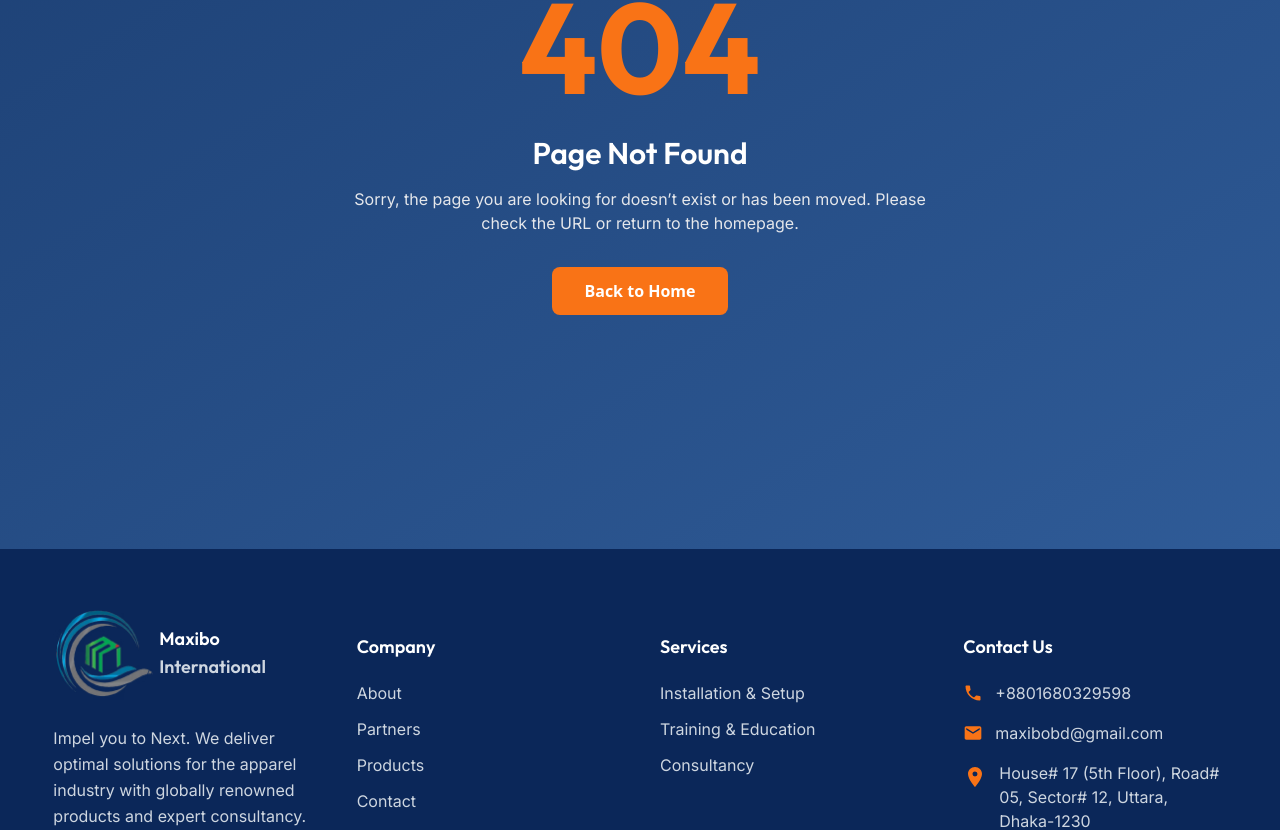
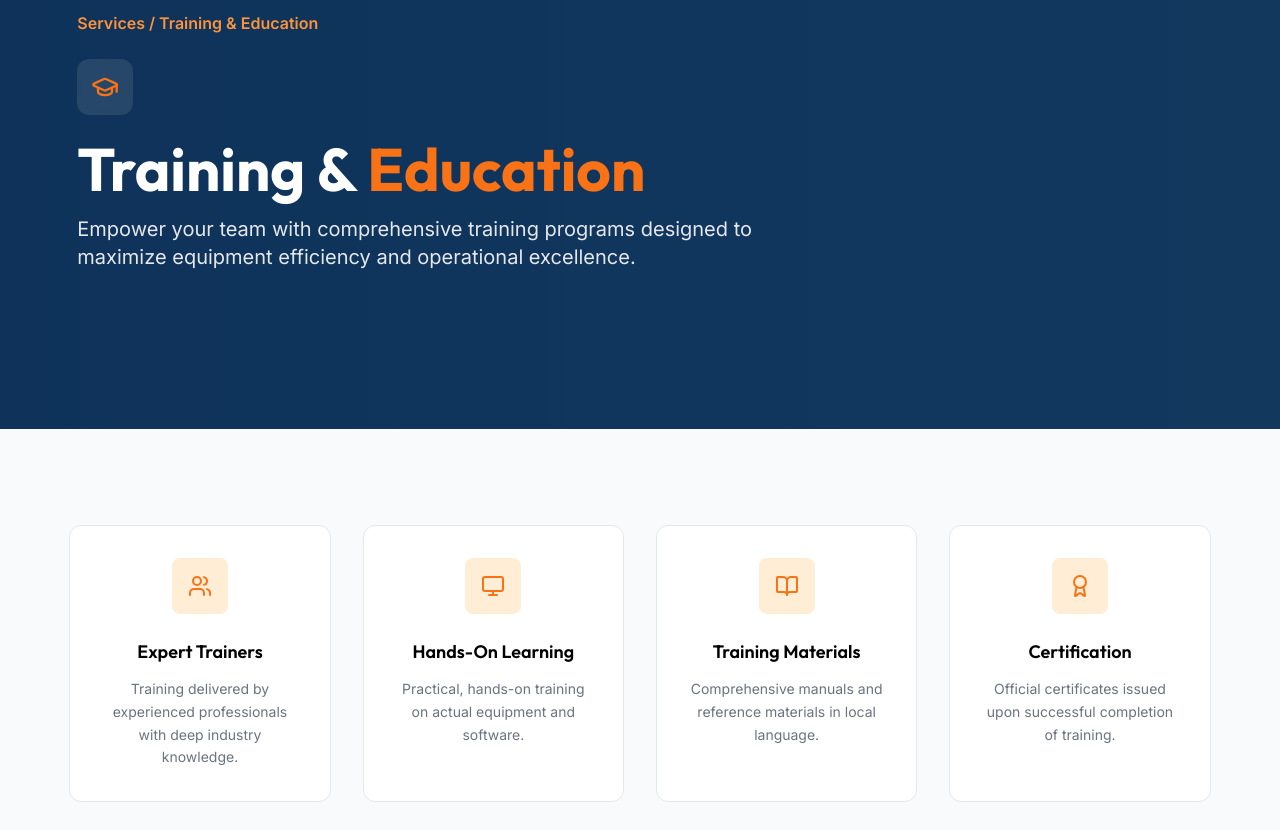
Before and after one commit to siam41sarker/maxibo_international, a React (Vite) app: page /services/trainingandeducation in a window 1280 px wide. Shown: the part 251-1081 px from the top of the page. Built offline with nearby package versions, Linux system fonts and the light colour scheme.

Commit message:
Training and Education page updated

```diff
--- a/src/Components/Header/Header.jsx
+++ b/src/Components/Header/Header.jsx
@@ -28,7 +28,7 @@ const Header = () => {
 
   const serviceLinks = [
     { name: "Installation & Setup", path: "/services/Installation" },
-    { name: "Consulting Services", path: "/services/consulting" },
+    { name: "Training & Education", path: "/services/trainingandeducation" },
     { name: "Technical Support", path: "/services/support" },
   ];
 
--- /dev/null
+++ b/src/Components/InvestSkills/InvestSkills.jsx
@@ -0,0 +1,40 @@
+const InvestSkills = () => {
+    return (
+        <section className="bg-white py-24 px-4">
+            <div className="max-w-5xl mx-auto">
+                <div className="bg-gradient-to-r from-[#1e3f73] to-[#355f9c] border border-[#CED6E0] text-center rounded-2xl shadow-lg px-8 py-16">
+
+                    {/* Heading */}
+                    <h2 className="text-3xl md:text-5xl font-bold font-outfit text-white mb-5">
+                        Invest in Your{" "}
+                        <span className="text-orange-400">Team's Skills</span>
+                    </h2>
+
+                    {/* Subtext */}
+                    <p className="text-blue-100 font-inter max-w-2xl mx-auto mb-10">
+                        Well-trained operators and technicians are the key to maximizing your equipment ROI. Contact us to schedule training for your team.
+                    </p>
+
+                    {/* Buttons */}
+                    <div className="flex flex-col sm:flex-row items-center justify-center gap-4">
+
+                        {/* Primary Button */}
+                        <button className="bg-orange-500 hover:bg-orange-600 font-inter text-white font-semibold px-8 py-3 rounded-xl transition duration-300 shadow">
+                            Schedule Training →
+                        </button>
+
+                        {/* Secondary Button */}
+                        <a
+                            href="#" target="_blank"
+                            className="border border-white/40 text-white font-inter font-semibold px-8 py-3 rounded-xl hover:bg-white/10 transition duration-300 inline-block"
+                        >
+                            View Services
+                        </a>
+                    </div>
+                </div>
+            </div>
+        </section>
+    );
+};
+
+export default InvestSkills;
--- /dev/null
+++ b/src/Components/TrainingCard/TrainingCard.jsx
@@ -0,0 +1,78 @@
+import { useEffect, useState } from "react";
+import {
+  Clock,
+  Shield,
+  Cog,
+  Users,
+  Monitor,
+  BookOpen,
+  Award
+} from "lucide-react";
+
+// Map JSON icons to lucide-react icons
+const iconMap = {
+  Clock,
+  Shield,
+  Cog,
+  Users,
+  Monitor,
+  BookOpen,
+  Award,
+};
+
+const TrainingCard = () => {
+  const [features, setFeatures] = useState([]);
+
+  useEffect(() => {
+    fetch("/services.json")
+      .then((res) => res.json())
+      .then((data) => {
+        setFeatures(data.training?.features || []);
+      });
+  }, []);
+
+  return (
+    <div className="bg-[#F9FAFB]">
+      <div className="lg:w-11/12 mx-auto px-4 py-24">
+
+        <div className="grid grid-cols-1 sm:grid-cols-2 lg:grid-cols-4 gap-8">
+
+          {features.map((feature, index) => {
+            const Icon = iconMap[feature.icon];
+
+            return (
+              <div
+                key={index}
+                className="
+                  group bg-white border border-gray-200 rounded-xl p-8
+                  text-center transition-all duration-300
+                  hover:scale-105 hover:shadow-xl hover:border-orange-500
+                "
+              >
+                {/* Icon */}
+                <div className="w-14 h-14 mx-auto flex items-center justify-center rounded-lg bg-orange-100 text-orange-500 mb-6">
+                  {Icon ? <Icon size={24} /> : null}
+                </div>
+
+                {/* Title */}
+                <h3 className="text-lg font-semibold font-outfit mb-3 transition-colors duration-300 group-hover:text-orange-500">
+                  {feature.title}
+                </h3>
+
+                {/* Description */}
+                <p className="text-gray-500 font-inter text-sm leading-relaxed">
+                  {feature.description}
+                </p>
+
+              </div>
+            );
+          })}
+
+        </div>
+
+      </div>
+    </div>
+  );
+};
+
+export default TrainingCard;
--- /dev/null
+++ b/src/Components/TrainingOptions/TrainingOptions.jsx
@@ -0,0 +1,68 @@
+import { useEffect, useState } from "react";
+import { Clock, Shield, Cog, Users, Monitor, Award } from "lucide-react";
+
+const iconMap = {
+  Clock,
+  Shield,
+  Cog,
+  Users,
+  Monitor,
+  Award,
+};
+
+const TrainingOptions = () => {
+  const [features, setFeatures] = useState([]);
+
+  useEffect(() => {
+    fetch("/services.json")
+      .then((res) => res.json())
+      .then((data) => {
+        setFeatures(data.training?.options || []);
+      });
+  }, []);
+
+  return (
+    <section className="bg-[#F9FAFB] py-24 flex justify-center">
+
+      <div className="w-full max-w-6xl px-4">
+
+        <div className="grid grid-cols-1 sm:grid-cols-2 lg:grid-cols-3 gap-8 justify-items-center">
+
+          {features.map((feature, index) => {
+            const Icon = iconMap[feature.icon];
+
+            return (
+              <div
+                key={index}
+                className="
+                  group bg-white border border-gray-200 rounded-xl p-8
+                  text-center w-full max-w-sm
+                  transition-all duration-300
+                  hover:scale-105 hover:shadow-xl hover:border-orange-500
+                "
+              >
+                {/* Icon */}
+                <div className="w-14 h-14 mx-auto flex items-center justify-center rounded-lg bg-orange-100 text-orange-500 mb-6">
+                  {Icon && <Icon size={24} />}
+                </div>
+
+                {/* Title */}
+                <h3 className="text-lg font-semibold font-outfit mb-3 transition-colors duration-300 group-hover:text-orange-500">
+                  {feature.title}
+                </h3>
+
+                {/* Description */}
+                <p className="text-gray-500 font-inter text-sm leading-relaxed">
+                  {feature.description}
+                </p>
+              </div>
+            );
+          })}
+
+        </div>
+      </div>
+    </section>
+  );
+};
+
+export default TrainingOptions;
--- /dev/null
+++ b/src/Components/TrainingPrograms/TrainingPrograms.jsx
@@ -0,0 +1,88 @@
+import { useEffect, useState } from "react";
+import { CheckCircle } from "lucide-react";
+
+const TrainingPrograms = () => {
+  const [programs, setPrograms] = useState([]);
+
+  useEffect(() => {
+    fetch("/services.json")
+      .then((res) => res.json())
+      .then((data) => setPrograms(data.training?.programs || []))
+      .catch((err) => console.error("Failed to load training programs:", err));
+  }, []);
+
+  return (
+    <section className="bg-gray-100 py-24 px-6">
+      <div className="max-w-6xl mx-auto text-center">
+
+        {/* Heading */}
+        <h2 className="font-outfit text-3xl md:text-5xl font-bold mb-3">
+          Training <span className="text-orange-500">Programs</span>
+        </h2>
+
+        <p className="font-inter text-gray-500 mt-5 text-lg mb-14">
+          Customized training programs for every role in your organization.
+        </p>
+
+        {/* Cards Grid */}
+        <div className="grid grid-cols-1 md:grid-cols-2 gap-8 text-left">
+
+          {programs.map((program, idx) => (
+            <div
+              key={idx}
+              className="
+                group
+                bg-white border border-gray-200 rounded-xl p-7
+                transition-all duration-300 ease-in-out
+                hover:border-orange-500
+                hover:shadow-xl
+                hover:-translate-y-1
+              "
+            >
+              {/* Top Row */}
+              <div className="flex justify-between items-start mb-4">
+
+                <h3
+                  className="
+                    font-outfit font-bold text-2xl
+                    transition-colors duration-300
+                    group-hover:text-orange-500
+                  "
+                >
+                  {program.title}
+                </h3>
+
+                <span className="font-inter text-base bg-orange-100 text-orange-500 px-3 py-1 rounded-full font-medium">
+                  {program.duration}
+                </span>
+              </div>
+
+              {/* Description */}
+              <p className="font-inter text-gray-500 text-base mb-5">
+                {program.description}
+              </p>
+
+              {/* Topics */}
+              <p className="font-inter text-base font-semibold text-gray-700 mb-3">
+                Topics Covered:
+              </p>
+
+              <ul className="space-y-2 text-base text-gray-600 font-inter">
+                {program.topics.map((topic, i) => (
+                  <li key={i} className="flex items-start gap-2">
+                    <CheckCircle className="text-orange-500 w-4 h-4 mt-0.5 flex-shrink-0" />
+                    {topic}
+                  </li>
+                ))}
+              </ul>
+
+            </div>
+          ))}
+
+        </div>
+      </div>
+    </section>
+  );
+};
+
+export default TrainingPrograms;
--- /dev/null
+++ b/src/Pages/TrainingAndEducation/TrainingAndEducation.jsx
@@ -0,0 +1,32 @@
+import Banner from "../../Components/Banner/Banner"
+import { GraduationCap } from "lucide-react";
+import TrainingCard from "../../Components/TrainingCard/TrainingCard";
+import TrainingPrograms from "../../Components/TrainingPrograms/TrainingPrograms";
+import TrainingOptions from "../../Components/TrainingOptions/TrainingOptions";
+import InvestSkills from "../../Components/InvestSkills/InvestSkills";
+const TrainingAndEducation = () => {
+    return (
+        <div>
+            <Banner
+                mode="gradient"
+                size="medium"
+                subtitle="Services / Training & Education"
+                subtitleStyle="service"
+                icon={GraduationCap}
+                title={
+                    <>
+                        Training & <span className="text-orange-500">Education</span>
+                    </>
+                }
+                description="Empower your team with comprehensive training programs designed to maximize equipment efficiency and operational excellence."
+                buttons={false}
+            />
+            <TrainingCard></TrainingCard>
+            <TrainingPrograms></TrainingPrograms>
+            <TrainingOptions></TrainingOptions>
+            <InvestSkills></InvestSkills>
+        </div>
+    )
+}
+
+export default TrainingAndEducation
--- a/src/Router/Router.jsx
+++ b/src/Router/Router.jsx
@@ -6,6 +6,7 @@ import About from "../Pages/About/About";
 import Services from "../Pages/Services/Services";
 import InstallationSetup from "../Pages/InstallationSetup/InstallationSetup";
 import ErrorPage from "../Pages/ErrorPage/ErrorPage";
+import TrainingAndEducation from "../Pages/TrainingAndEducation/TrainingAndEducation";
 const Router = createBrowserRouter(
     [
         {
@@ -29,6 +30,10 @@ const Router = createBrowserRouter(
                     element:<InstallationSetup></InstallationSetup>
                 },
                 {
+                    path:'/services/trainingandeducation',
+                    element:<TrainingAndEducation></TrainingAndEducation>
+                },
+                {
                     path:'*',
                     element:<ErrorPage></ErrorPage>
                 }
```
